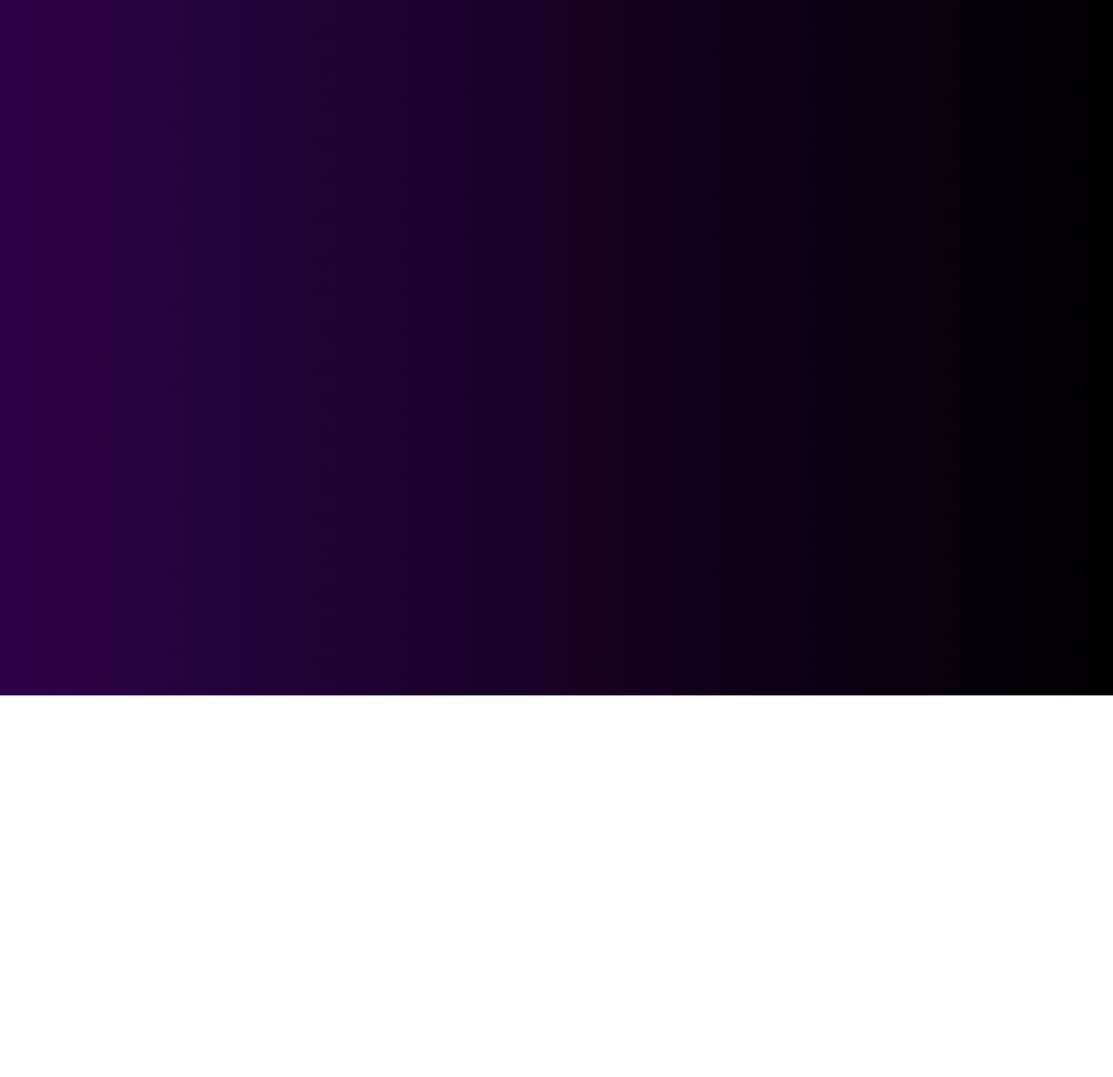
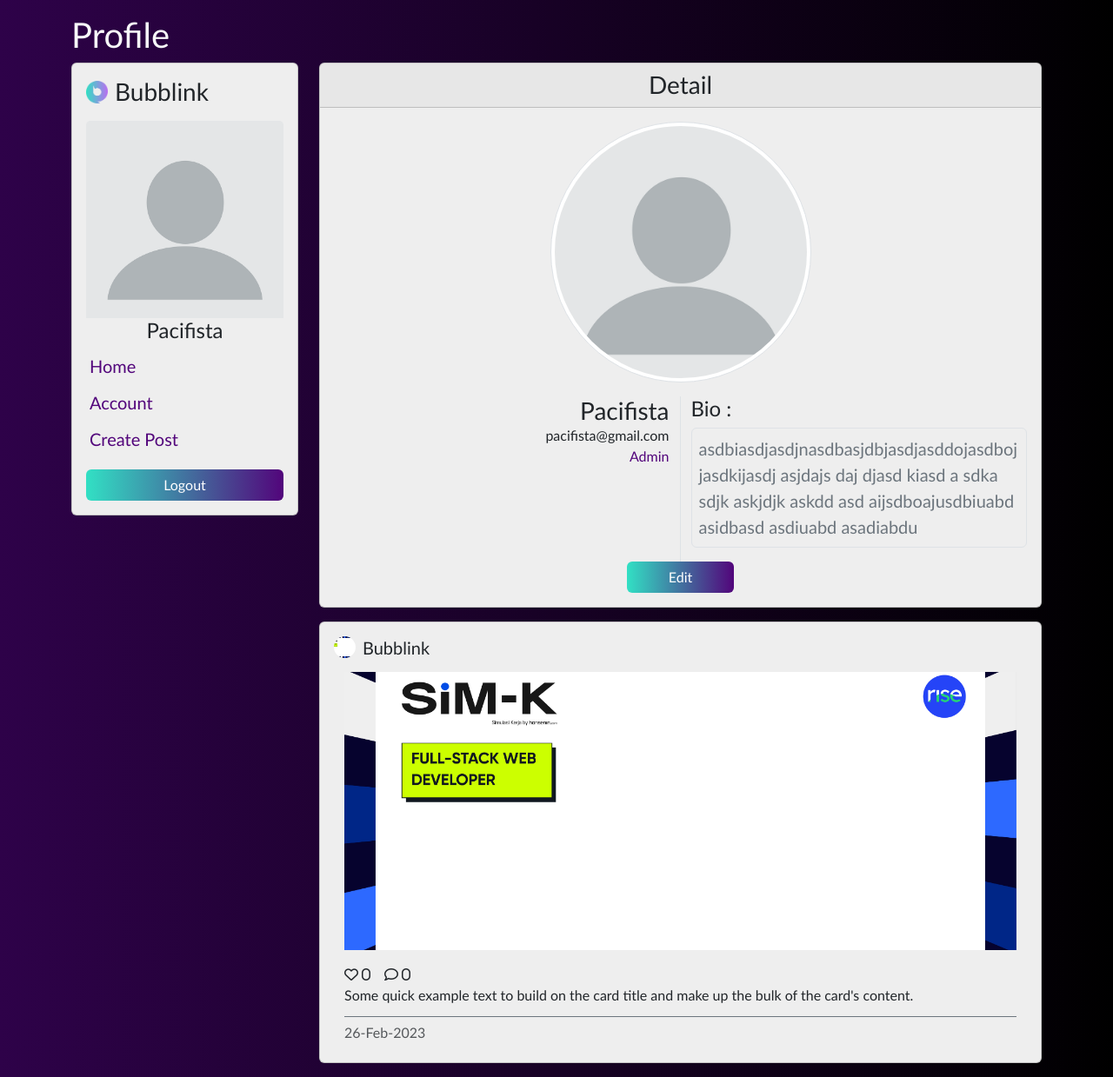
Before and after one commit to Pacifista00/bubblink, a Vue app: page /profile in a window 1280 px wide. Before the commit this address had no page. Shown: the whole page at 87% size. Before the commit the page ends 800 px from the top, so only its background shows below. Built offline with nearby package versions, Linux system fonts and the light colour scheme.

Commit message:
membuat halaman profile

```diff
--- a/src/assets/style.css
+++ b/src/assets/style.css
@@ -8,10 +8,6 @@ body{
 
 .card{
     background-color: #EEEEEE;
-}
-.sticky-element{
-    position: -webkit-sticky; /* Safari */
-        position: sticky;
 }
 .container-login{
     display: flex;
@@ -27,6 +23,9 @@ body{
     width: 25px;
     height: 25px;
     object-fit: cover;
+}
+.profile-picture-large{
+    border-radius: 50%;
 }
 .post-image{
     width: 100%;
@@ -49,6 +48,20 @@ body{
     color: #FFFFFF;
     transition: .5s;
 }
+.my-btn3{
+    border: none;
+    background-image: linear-gradient(to left, #52057B, #32E0C4);
+    color: #FFFFFF;
+}
+.my-btn:hover, .my-btn3:hover{
+    color: #FFFFFF;
+    box-shadow: 0 0 5px #892CDC;
+    scale: 1.03;
+}
+.my-btn:active, .my-btn3:active{
+    color: #FFFFFF !important;
+    scale: 0.95;
+}
 .my-btn2:hover{
     border: none;
     background-color: transparent;
--- a/src/router/index.js
+++ b/src/router/index.js
@@ -3,7 +3,7 @@ import { createRouter, createWebHistory} from 'vue-router';
 import Login from '../views/Login.vue';
 import Register from '../views/Register.vue';
 import Home from '../views/Home.vue';
-import Account from '../views/Account.vue';
+import Profile from '../views/Profile.vue';
 
 const routes = [
     {
@@ -19,8 +19,8 @@ const routes = [
         component: Home,
     },
     {
-        path: '/account',
-        component: Account,
+        path: '/profile',
+        component: Profile,
     },
 ]
 
--- a/src/views/Account.vue
+++ /dev/null
@@ -1,3 +0,0 @@
-<template>
-    <h1>Account</h1>
-</template>
--- /dev/null
+++ b/src/views/Profile.vue
@@ -0,0 +1,95 @@
+<template>
+    <div class="container">
+    <div class="row mt-3">
+        <h1 class="text-light ">Profile</h1>
+        <!-- sidebar -->
+        <div class="col-md-3">
+            <div>
+                <div class="card">
+                <div class="card-body">
+                    <div class="title d-flex align-items-center mb-3">
+                        <img src="../../public/img/logo.png" alt="" class="img-fluid" style="width: 25px;">
+                        <h3 class="ms-2 fs-3 card-title mb-0">Bubblink</h3>
+                    </div>
+                    <img src="../../public/img/profile.jpg" class="card-img-top" alt="...">
+                    <h4 class="text-center">Pacifista</h4>
+
+                    <ul class="list-unstyled">
+                        <li class="list-item">
+                            <Router-link class="text-link p-1 fs-5 d-block rounded my-1" to="/home">Home</Router-link>
+                        </li>
+                        <li class="list-item">
+                            <Router-link class="text-link p-1 fs-5 d-block rounded my-1" to="/account">Account</Router-link>
+                        </li>
+                        <li class="list-item">
+                            <Router-link class="text-link p-1 fs-5 d-block rounded my-1" to="/logout">Create Post</Router-link>
+                        </li>
+                    </ul>
+                    <a href="#" class="btn my-btn">Logout</a>
+                </div>
+                </div>
+            </div>
+        </div>
+
+        <!-- profile -->
+        <div class="col-md-9 text-center">
+            <div class="card mb-3">
+                <h3 class="card-header">Detail</h3>
+                <div class="card-body">
+                    <img src="../../public/img/profile.jpg" class="profile-picture-large img-thumbnail mb-3" alt="..." style="width:300px;">
+                    <div class="row">
+                        <div class="col-md-6 border-end">
+                            <div class="text-end mx-auto">
+                                <h3 class="mb-0">Pacifista</h3>
+                                <p class="my-0">
+                                    pacifista@gmail.com
+                                </p>
+                                <p class="text-link my-0">
+                                    Admin
+                                </p>
+                            </div>
+                        </div>
+                        <div class="col-md-6">
+                            <div class="bio text-start">
+                                <h4>Bio :</h4>
+                                <p class="fs-5 text-secondary border rounded p-2">asdbiasdjasdjnasdbasjdbjasdjasddojasdbojjasdkijasdj asjdajs daj djasd kiasd a sdka sdjk askjdjk askdd asd aijsdboajusdbiuabd asidbasd asdiuabd asadiabdu</p>
+                            </div>
+                        </div>
+                        <form action="">
+                            <button type="submit" class="btn my-btn3 px-5">Edit</button>
+                        </form>
+                    </div>
+
+
+                </div>
+            </div>
+        </div>
+        <!-- posts -->
+        <div class="col-md-9 offset-md-3">
+            <div class="card mb-3">
+                <div class="card-body">
+                    <div class="d-flex align-items-center mb-3">
+                        <img src="../../public/img/vbg.jpg" alt="" class="profile-picture">
+                        <h3 class="ms-2 fs-5 card-title mb-0">Bubblink</h3>
+                    </div>
+                    <div class="container">
+                        <div class="mb-3">
+                            <img class="post-image" src="../../public/img/vbg.jpg" alt="post-image">
+                        </div>
+                        <div class="interact d-flex">
+                            <div class="like">
+                                <i class="fa-regular fa-heart me-3"><span class="ms-1">0</span></i>
+                            </div>
+                            <div class="comment">
+                                <i class="fa-regular fa-comment me-3"><span class="ms-1">0</span></i>
+                            </div>
+                        </div>
+                        <p class="card-text">Some quick example text to build on the card title and make up the bulk of the card's content.</p>
+                        <h6 class="card-subtitle mb-2 text-body-secondary border-top border-secondary pt-2">26-Feb-2023</h6>
+                    </div>
+                </div>
+            </div>
+        </div>
+    </div>
+  </div>
+</template>
```
